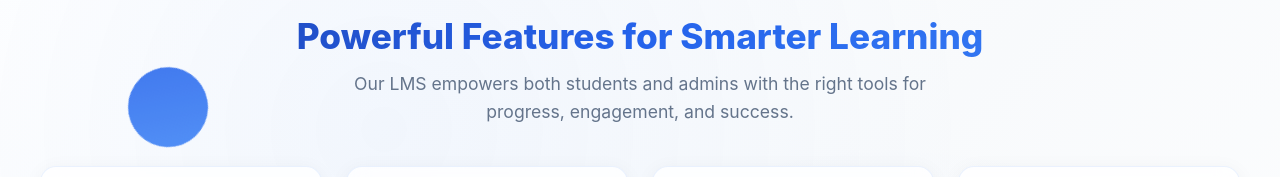
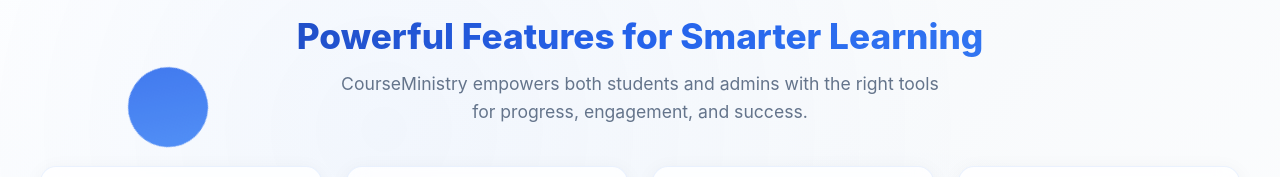
Before and after one commit to sakilaathapaththu/LMS_WebApplication, a React (Create React App) app in the folder frontend/: page / in a window 1280 px wide. Shown: the part 738-915 px from the top of the page. Built offline with nearby package versions, Linux system fonts and the light colour scheme.

Commit message:
Change the content on Feature Section

```diff
--- a/frontend/src/Components/Home/FeaturesSection.jsx
+++ b/frontend/src/Components/Home/FeaturesSection.jsx
@@ -121,7 +121,7 @@
         <div className={`header-section ${isVisible ? 'animate-in' : ''}`}>
           <h2 className="main-title">Powerful Features for Smarter Learning</h2>
           <p className="subtitle">
-            Our LMS empowers both students and admins with the right tools for progress, engagement, and success.
+            CourseMinistry empowers both students and admins with the right tools for progress, engagement, and success.
           </p>
         </div>
 
```
